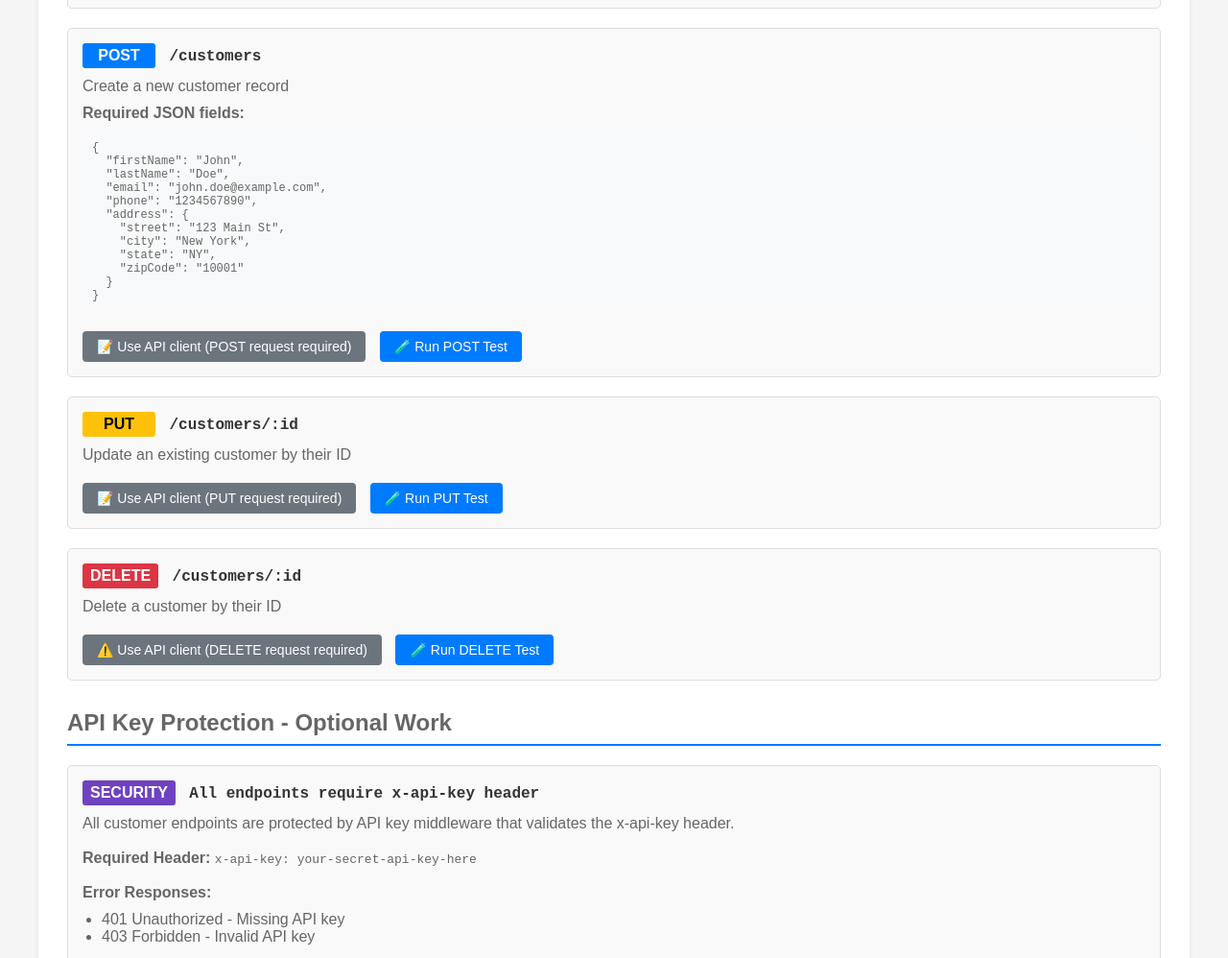
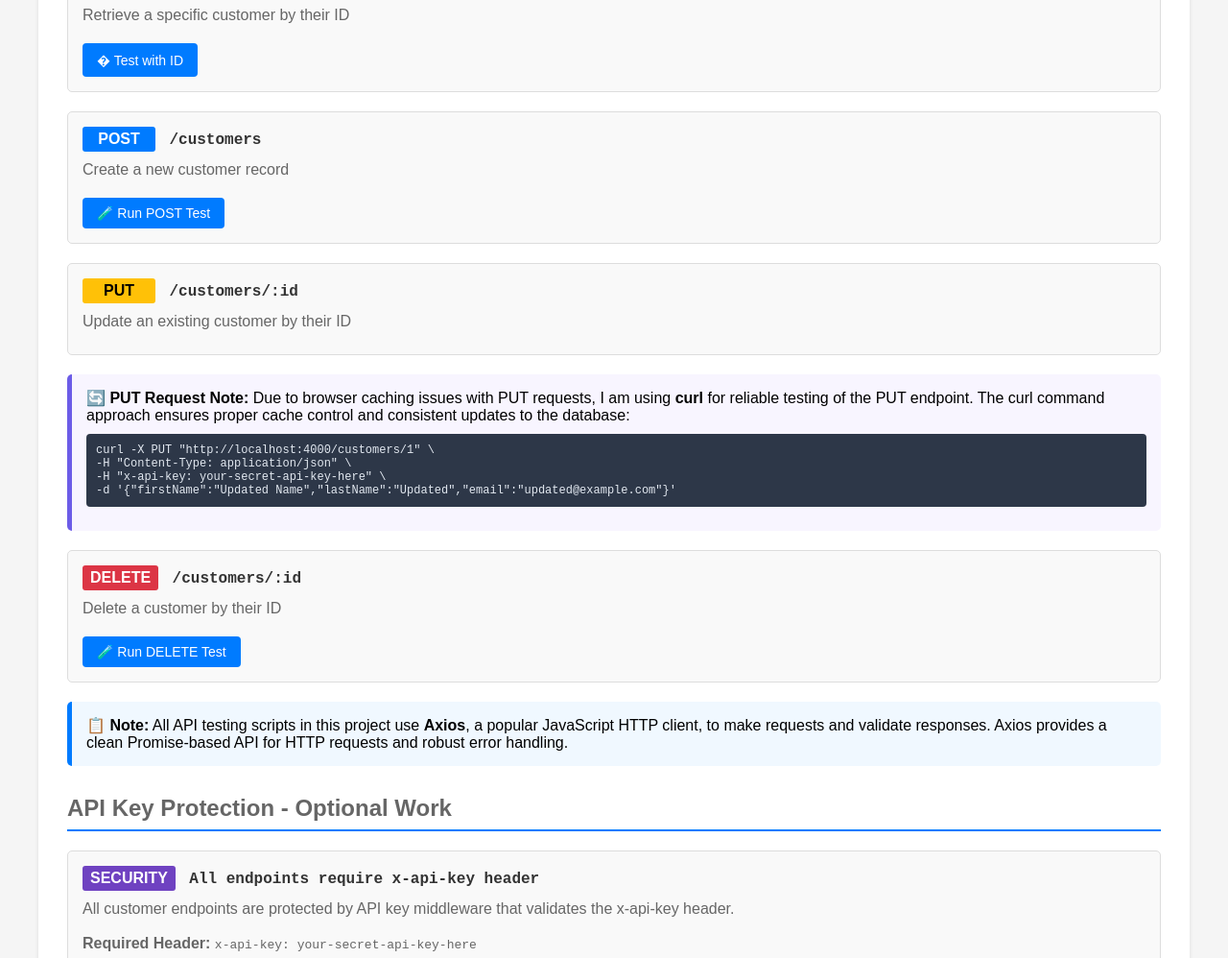
Before and after one commit to vatsanchetlur/Phase3-Project-Demo, a website: page project/public/index.html in a window 1280 px wide. Shown: the part 942-1940 px from the top of the page at 96% size. Drawn offline with Linux system fonts and the light colour scheme.

Commit message:
Final Commit

```diff
--- a/project/public/index.html
+++ b/project/public/index.html
@@ -125,14 +125,19 @@
             <p><strong>API Key:</strong> Required for all endpoints (x-api-key header)</p>
         </div>
 
+        <div class="info-box" style="background-color: #fff8e6; padding: 15px; border-radius: 5px; margin-bottom: 20px; border-left: 5px solid #ffc107;">
+            <strong>🌐 Web UI Testing:</strong> All web interface buttons ("Display All Customers", "Test with ID", "Run POST Test", etc.)
+            use the browser's native <strong>Fetch API</strong> to make requests to the server. These functions include
+            cache-busting parameters and proper headers to ensure accurate results.
+        </div>
+
         <h2>📋 Available API Endpoints</h2>
 
         <div class="endpoint">
             <span class="method post">POST</span>
             <span class="url">/customers/reset</span>
             <div class="description">Reset customer collection to 3 example records</div>
-            <span class="test-link disabled">🔄 Use API client (POST request required)</span>
-            <a href="javascript:void(0)" class="test-link" onclick="runResetTest(); return false;" style="margin-left: 10px;">🧪 Run RESET Test</a>
+            <a href="javascript:void(0)" class="test-link" onclick="runResetTest(); return false;">🧪 Run RESET Test</a>
         </div>
 
         <div class="endpoint">
@@ -153,40 +158,35 @@
             <span class="method post">POST</span>
             <span class="url">/customers</span>
             <div class="description">Create a new customer record</div>
-            <div class="description">
-                <strong>Required JSON fields:</strong>
-                <pre style="background-color: #f8f9fa; padding: 10px; border-radius: 4px; margin: 10px 0; font-size: 12px;">
-{
-  "firstName": "John",
-  "lastName": "Doe",
-  "email": "john.doe@example.com",
-  "phone": "1234567890",
-  "address": {
-    "street": "123 Main St",
-    "city": "New York",
-    "state": "NY",
-    "zipCode": "10001"
-  }
-}</pre>
-            </div>
-            <span class="test-link disabled">📝 Use API client (POST request required)</span>
-            <a href="javascript:void(0)" class="test-link" onclick="runTestConnection(); return false;" style="margin-left: 10px;">🧪 Run POST Test</a>
+            <a href="javascript:void(0)" class="test-link" onclick="runTestConnection(); return false;">🧪 Run POST Test</a>
         </div>
 
         <div class="endpoint">
             <span class="method put">PUT</span>
             <span class="url">/customers/:id</span>
             <div class="description">Update an existing customer by their ID</div>
-            <span class="test-link disabled">📝 Use API client (PUT request required)</span>
-            <a href="javascript:void(0)" class="test-link" onclick="runPutTest(); return false;" style="margin-left: 10px;">🧪 Run PUT Test</a>
+        </div>
+
+        <div class="info-box" style="background-color: #f8f5ff; padding: 15px; border-radius: 5px; margin-bottom: 20px; border-left: 5px solid #6c5ce7;">
+            <strong>🔄 PUT Request Note:</strong> Due to browser caching issues with PUT requests, I am using <strong>curl</strong>
+            for reliable testing of the PUT endpoint. The curl command approach ensures proper cache control and consistent updates
+            to the database:
+            <pre style="background-color: #2d3748; color: #e2e8f0; padding: 10px; border-radius: 4px; margin: 10px 0; font-size: 12px;">curl -X PUT "http://localhost:4000/customers/1" \
+-H "Content-Type: application/json" \
+-H "x-api-key: your-secret-api-key-here" \
+-d '{"firstName":"Updated Name","lastName":"Updated","email":"updated@example.com"}'</pre>
         </div>
 
         <div class="endpoint">
             <span class="method delete">DELETE</span>
             <span class="url">/customers/:id</span>
             <div class="description">Delete a customer by their ID</div>
-            <span class="test-link disabled">⚠️ Use API client (DELETE request required)</span>
-            <a href="javascript:void(0)" class="test-link" onclick="runDeleteTest(); return false;" style="margin-left: 10px;">🧪 Run DELETE Test</a>
+            <a href="javascript:void(0)" class="test-link" onclick="runDeleteTest(); return false;">🧪 Run DELETE Test</a>
+        </div>
+
+        <div class="info-box" style="background-color: #f0f8ff; padding: 15px; border-radius: 5px; margin-bottom: 20px; border-left: 5px solid #007bff;">
+            <strong>📋 Note:</strong> All API testing scripts in this project use <strong>Axios</strong>, a popular JavaScript HTTP client,
+            to make requests and validate responses. Axios provides a clean Promise-based API for HTTP requests and robust error handling.
         </div>
 
         <h2> API Key Protection - Optional Work</h2>
```
Also changed, not shown: 1 other file.
